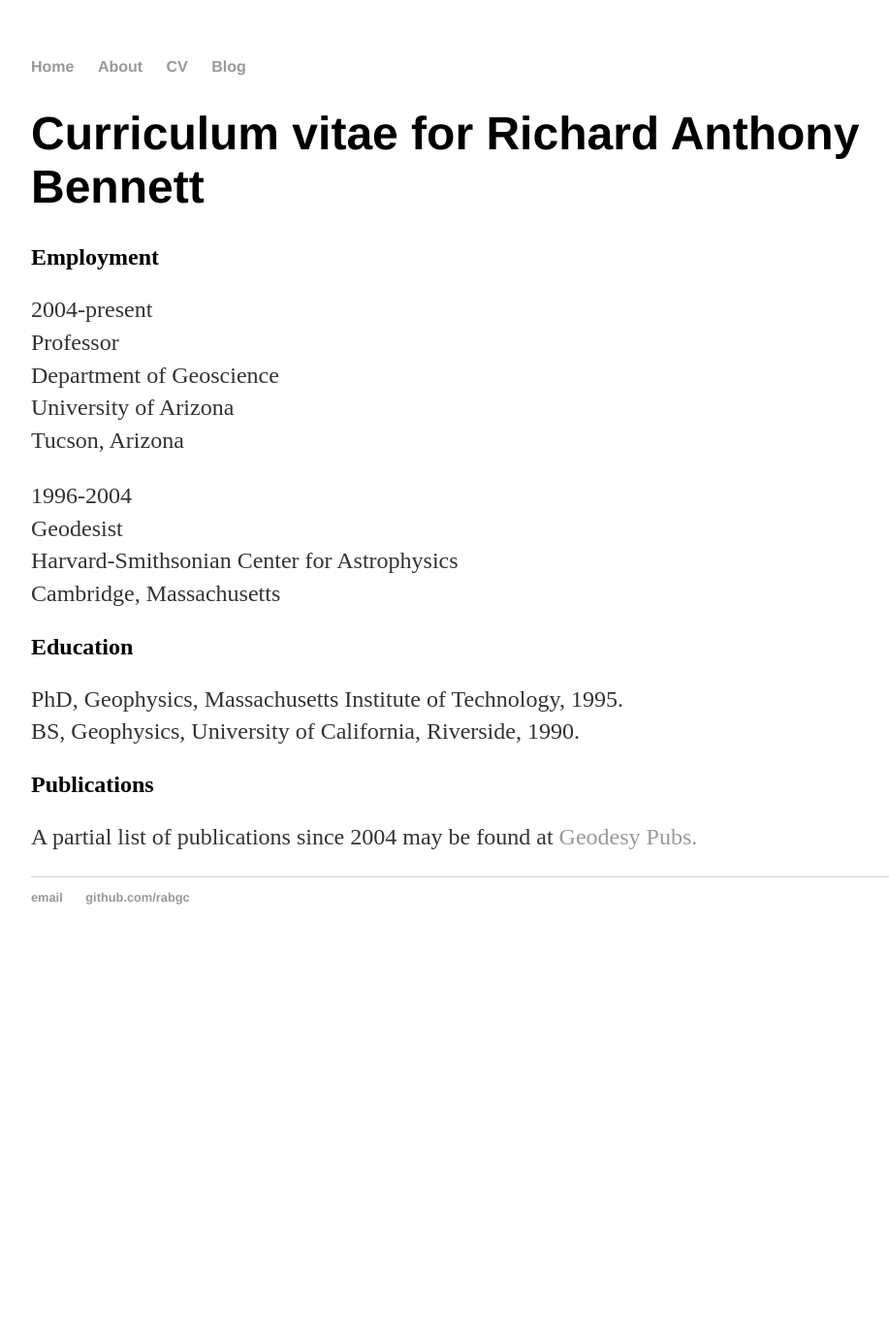
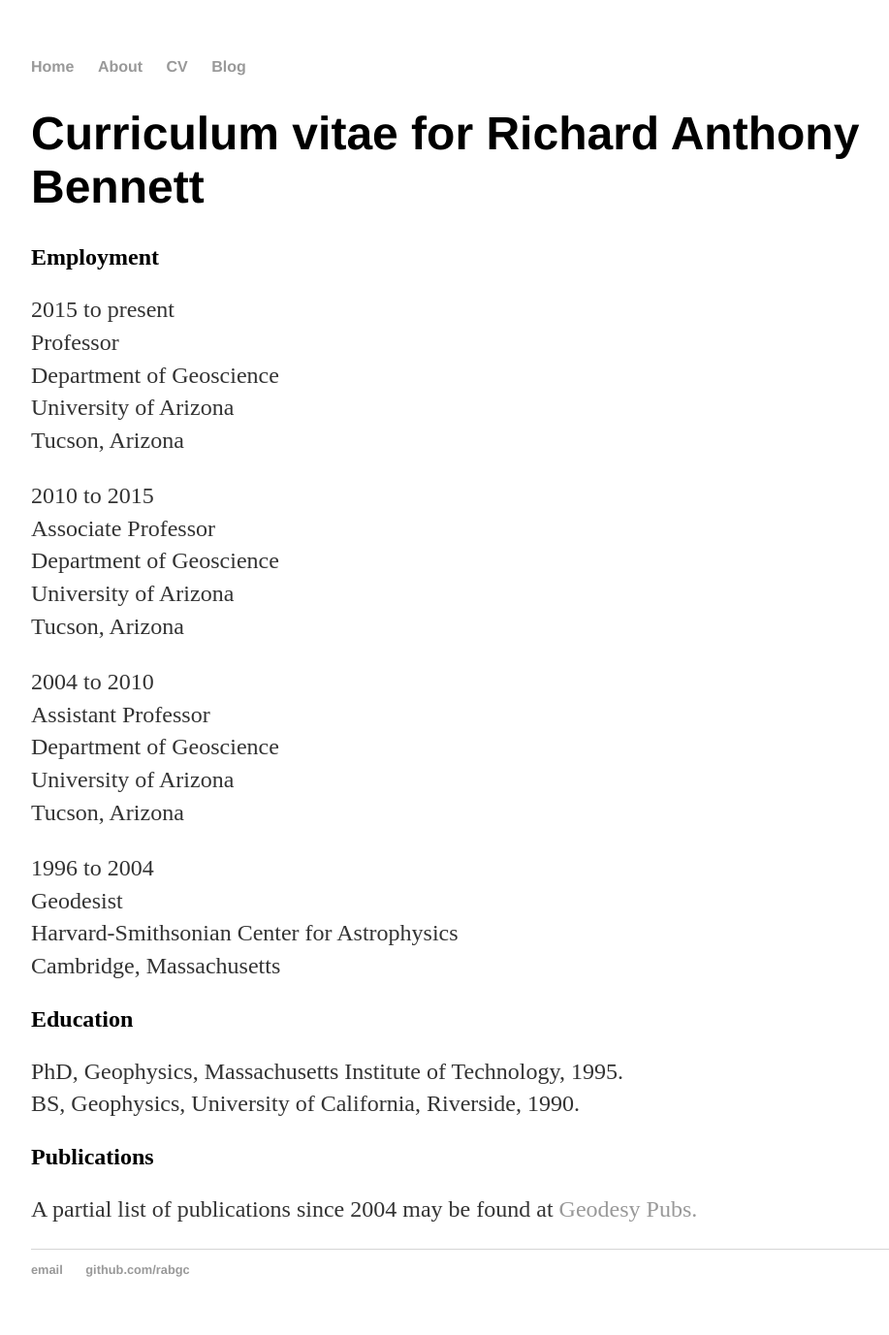
Before and after one commit to rabgc/rabgc.github.io, a Jekyll site: the page built from cv/index.html, in a window 1280 px wide. Shown: the whole page at 97% size, without its empty margins (160-1077 px from the left). Built offline with Jekyll 4.4.1, drawn with Linux system fonts in a browser that asks for light colours; before the commit the page ends 993 px from its top, so only the background shows below that.

Commit message:
Corrected employment history

```diff
--- a/cv/index.html
+++ b/cv/index.html
@@ -8,13 +8,25 @@ title: Rick Bennett, CV
 
 <h2>Employment</h2>
 
-<p> 2004-present <br>
+<p> 2015 to present <br>
 	Professor<br>
 	Department of Geoscience<br>
 	University of Arizona <br>
   Tucson, Arizona </p>
 
-<p> 1996-2004 <br>
+<p> 2010 to 2015 <br>
+	Associate Professor<br>
+	Department of Geoscience<br>
+	University of Arizona <br>
+  Tucson, Arizona </p>
+
+<p> 2004 to 2010 <br>
+		Assistant Professor<br>
+		Department of Geoscience<br>
+		University of Arizona <br>
+		Tucson, Arizona </p>
+
+<p> 1996 to 2004 <br>
   Geodesist <br>
 	Harvard-Smithsonian Center for Astrophysics <br>
   Cambridge, Massachusetts</p>
```
